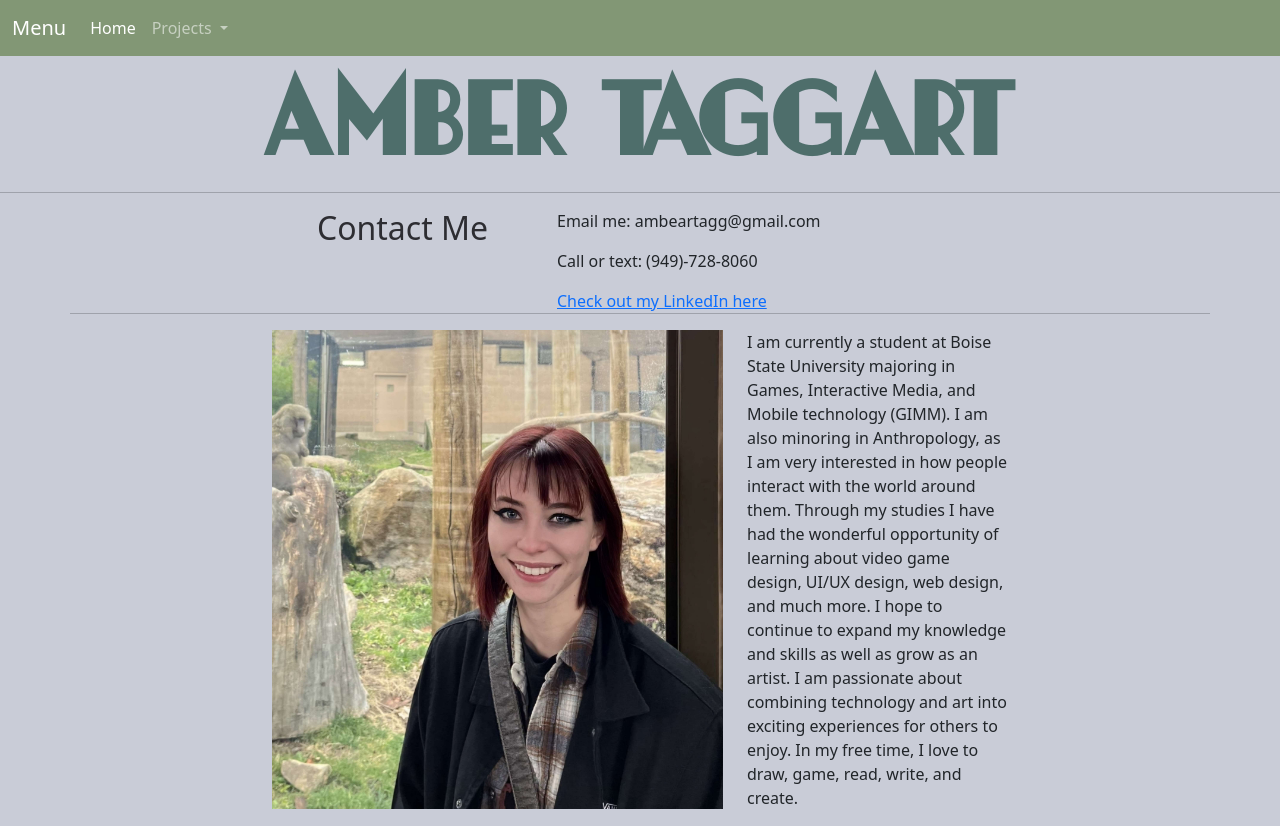
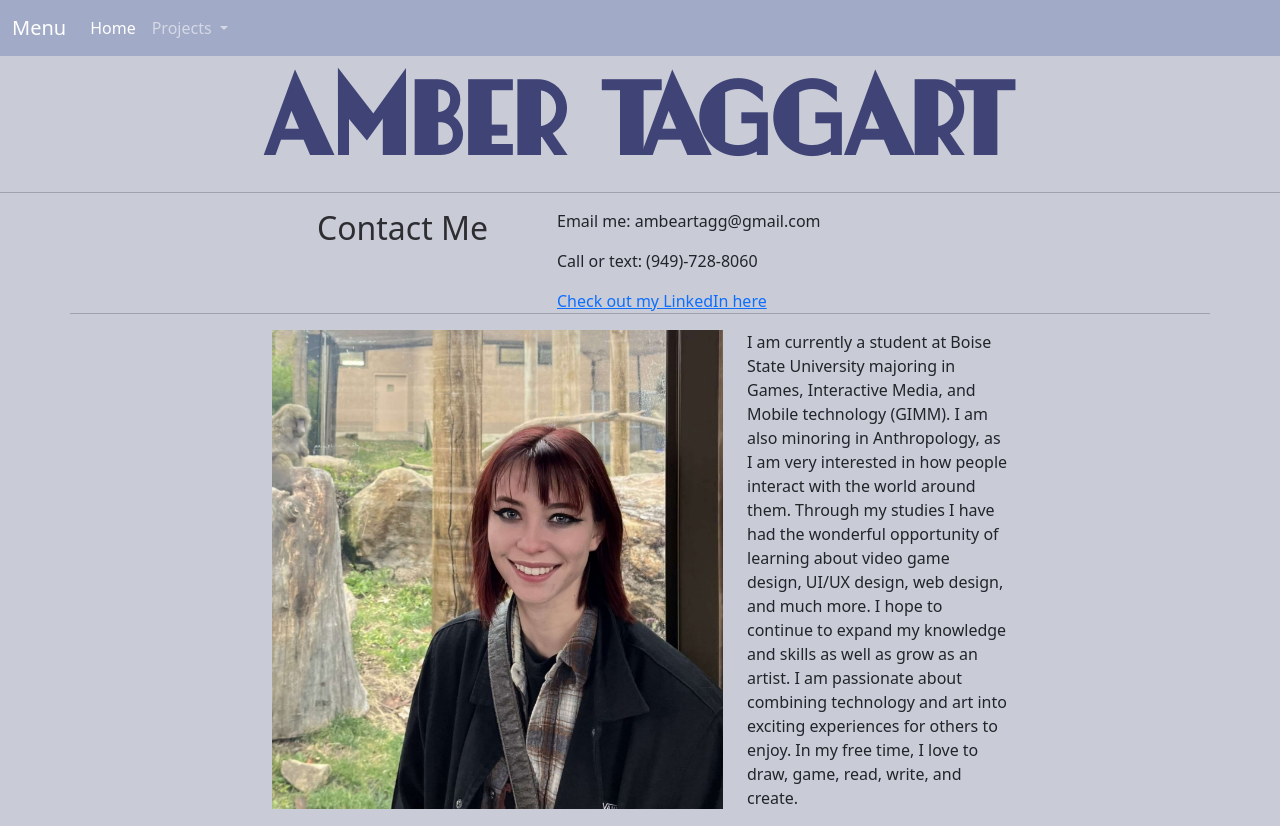
Before and after one commit to ambeartagg/ambeartagg.github.io, a plain HTML site: page index.html in a window 1280 px wide. Drawn offline with nearby package versions, Linux system fonts and the light colour scheme.

Commit message:
color changes

```diff
--- a/style.css
+++ b/style.css
@@ -17,7 +17,7 @@ h1
 {
     text-align: center;
     font-family: ArtDeco;
-    color: #4E6E6B;
+    color: #404375;
     font-size: 100px;
 }
 
@@ -30,7 +30,7 @@ h2
 }
 
 .bg-company-red {
-    background-color: #829775 !important;
+    background-color: #A1AAC6 !important;
 }
 
 img
```
